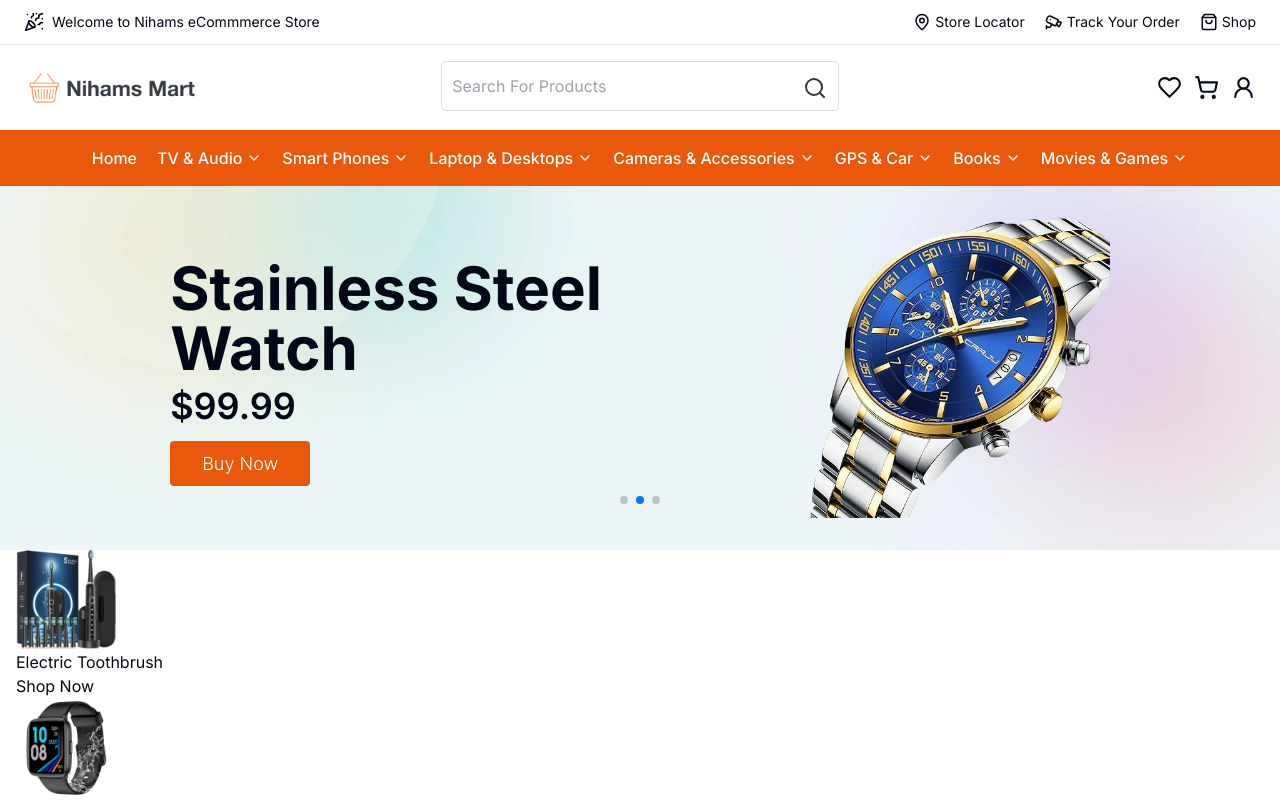
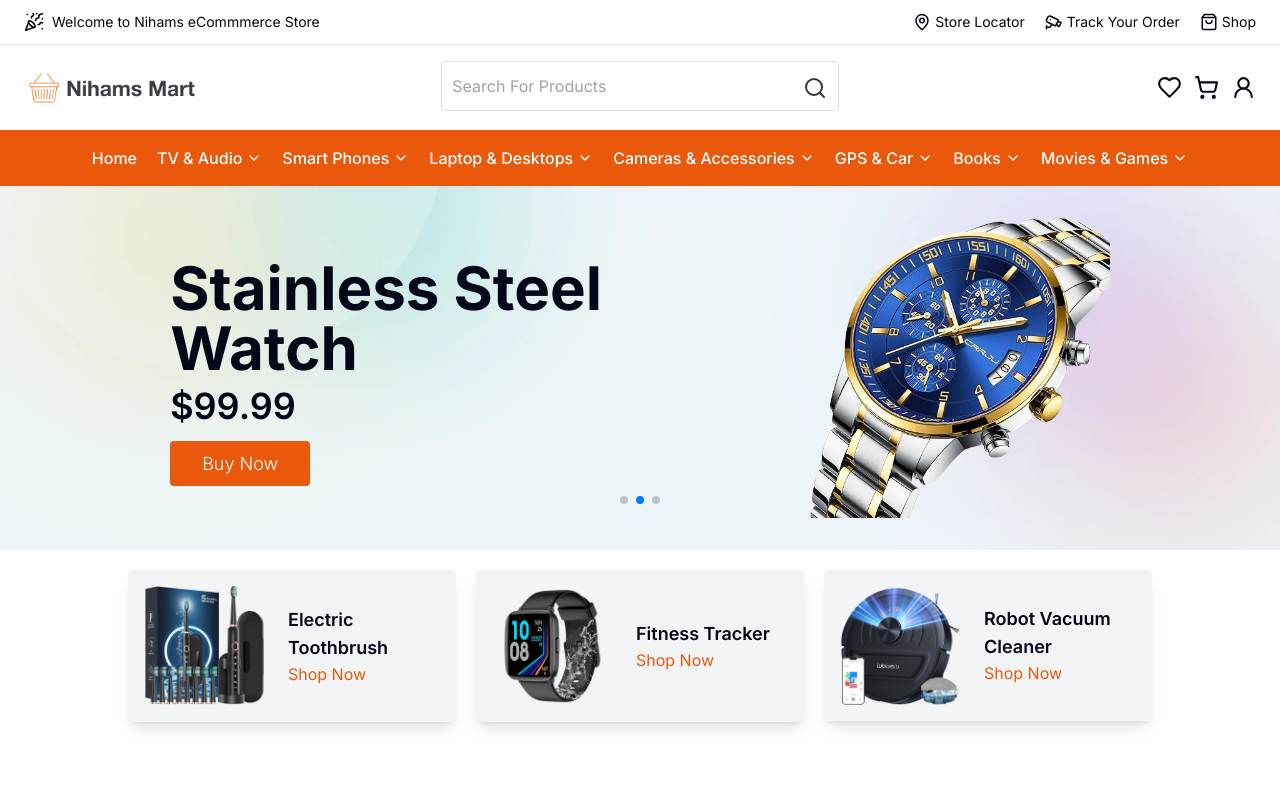
Before and after one commit to AhshanHabib26/Nihams-Ecom-Client, a Next.js app: page / in a window 1280 px wide. Shown: the top 800 px of the page. Built offline with nearby package versions, Linux system fonts and the light colour scheme.

Commit message:
Banner Card Updated

```diff
--- a/src/components/client/BannerCard.tsx
+++ b/src/components/client/BannerCard.tsx
@@ -8,24 +8,28 @@
   const banner = getCommonData();
 
   return (
+    <div>
       <Container>
-      <div>
+        <div className="grid grid-cols-1 lg:grid-cols-3 gap-5  max-w-5xl mx-auto my-5">
           {banner.slice(7, 10).map((item) => (
             <div key={item.id}>
-            <div>
+              <div className="flex items-center bg-gray-100 p-4 gap-6 rounded shadow-lg">
                 <Image
                   src={item.image}
-                width={100}
-                height={100}
+                  width={120}
+                  height={120}
                   alt={item.title}
                 />
-              <h1>{item.title}</h1>
-              <Link href="/shop">Shop Now</Link>
+                <div>
+                  <h1 className="text-lg font-semibold">{item.title}</h1>
+                  <Link className="text-orange-600" href="/shop">Shop Now</Link>
+                </div>
               </div>
             </div>
           ))}
         </div>
       </Container>
+    </div>
   );
 };
 
```
Lines whose indentation alone changed are shown as unchanged.
